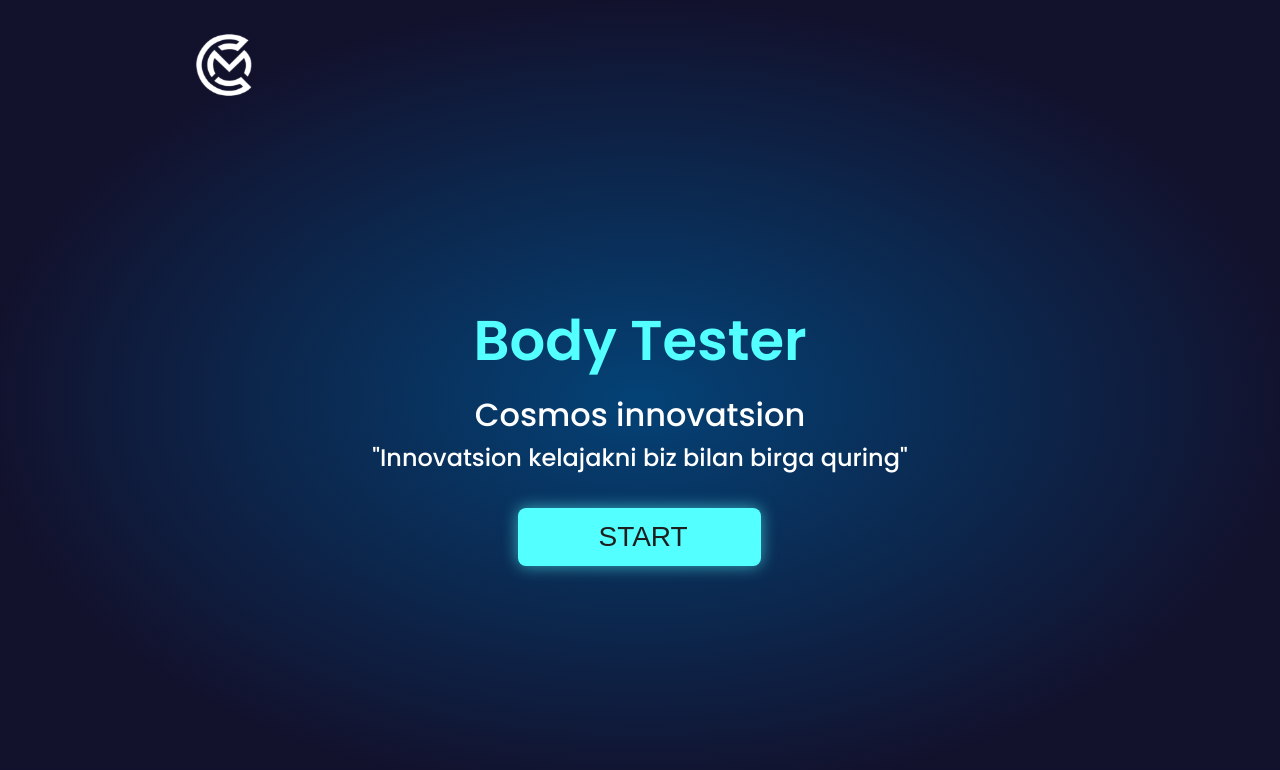
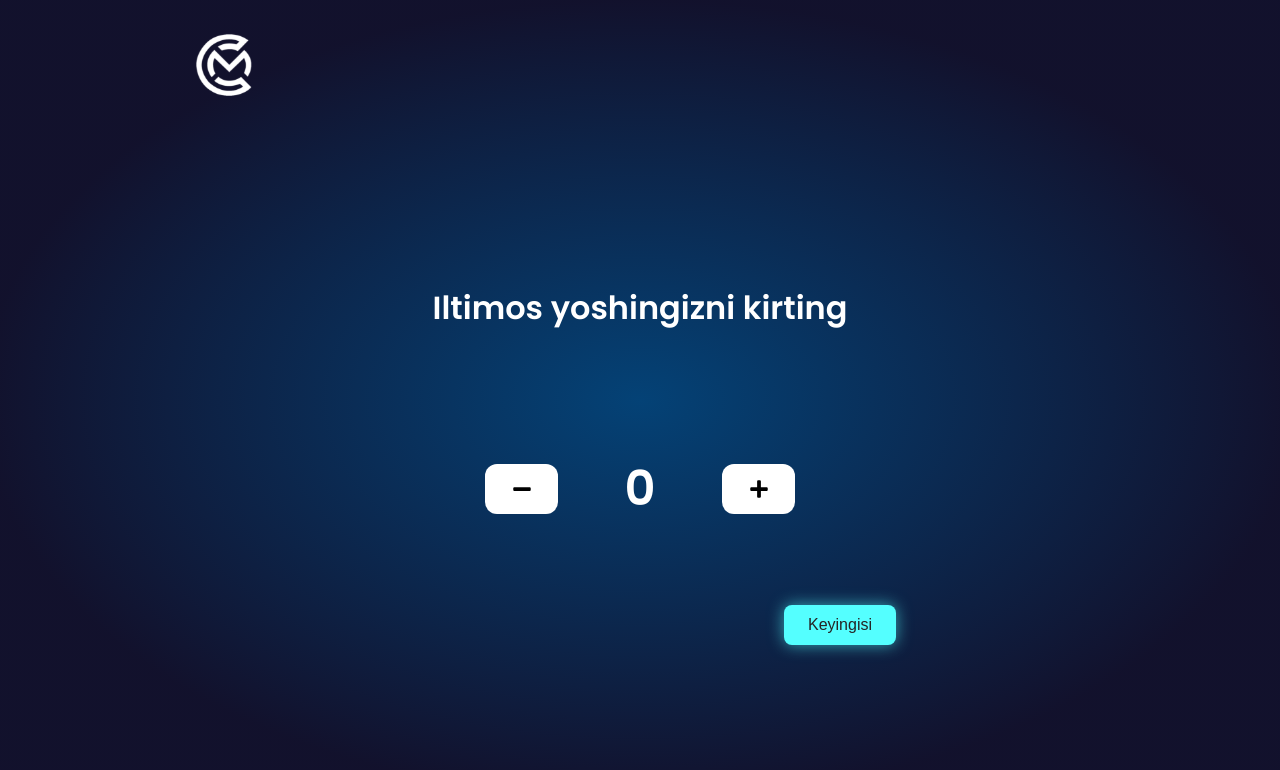
Before and after one commit to Baxtiyorovich04/Body_tester, a React (Create React App) app: page /age-input in a window 1280 px wide. Shown: the top 770 px of the page. Built offline with nearby package versions, Linux system fonts and the light colour scheme; a web font is replaced by a local one.

Commit message:
age entering page

```diff
--- a/package.json
+++ b/package.json
@@ -9,6 +9,8 @@
     "@testing-library/user-event": "^13.5.0",
     "react": "^19.2.3",
     "react-dom": "^19.2.3",
+    "react-icons": "^5.5.0",
+    "react-router-dom": "^7.12.0",
     "react-scripts": "5.0.1",
     "web-vitals": "^2.1.4"
   },
--- a/src/App.jsx
+++ b/src/App.jsx
@@ -1,14 +1,22 @@
 import React from 'react';
+import { BrowserRouter as Router, Routes, Route } from 'react-router-dom';
 import './App.scss';
-import Header from './layout/Header';
+import MainLayout from './layout/MainLayout';
 import Home from './pages/Home';
+import AgeInput from './pages/AgeInput';
 
 function App() {
   return (
-    <div className="App">
-      <Header />
-      <Home />
-    </div>
+    <Router>
+      <div className="App">
+        <MainLayout>
+          <Routes>
+            <Route path="/" element={<Home />} />
+            <Route path="/age-input" element={<AgeInput />} />
+          </Routes>
+        </MainLayout>
+      </div>
+    </Router>
   );
 }
 
--- /dev/null
+++ b/src/layout/MainLayout.jsx
@@ -0,0 +1,16 @@
+import React from 'react';
+import Header from './Header';
+import './MainLayout.scss';
+
+const MainLayout = ({ children }) => {
+  return (
+    <div className="main-layout">
+      <Header />
+      <main className="main-layout__content">
+        {children}
+      </main>
+    </div>
+  );
+};
+
+export default MainLayout;
--- /dev/null
+++ b/src/layout/MainLayout.scss
@@ -0,0 +1,14 @@
+.main-layout {
+  min-height: 100vh;
+  width: 100%;
+  display: flex;
+  flex-direction: column;
+
+  &__content {
+    flex: 1;
+    width: 100%;
+    display: flex;
+    align-items: center;
+    justify-content: center;
+  }
+}
--- /dev/null
+++ b/src/pages/AgeInput.jsx
@@ -0,0 +1,85 @@
+import React, { useState } from 'react';
+import { FaPlus, FaMinus } from 'react-icons/fa';
+import Button from '../components/Button';
+import './AgeInput.scss';
+
+const AgeInput = () => {
+  const [age, setAge] = useState(0);
+
+  const handleDecrease = () => {
+    if (age > 0) {
+      setAge(age - 1);
+    }
+  };
+
+  const handleIncrease = () => {
+    setAge(age + 1);
+  };
+
+  const handleInputChange = (e) => {
+    const value = e.target.value;
+    // Allow empty string or valid numbers
+    if (value === '' || /^\d+$/.test(value)) {
+      const numValue = value === '' ? 0 : parseInt(value, 10);
+      setAge(numValue);
+    }
+  };
+
+  const handleInputBlur = (e) => {
+    // Ensure age is at least 0 when input loses focus
+    if (e.target.value === '' || parseInt(e.target.value, 10) < 0) {
+      setAge(0);
+    }
+  };
+
+  const handleNext = () => {
+
+  };
+
+  return (
+    <div className="age-input">
+      <div className="age-input__container">
+        <div className="age-input__content">
+          <h2 className="age-input__title">Iltimos yoshingizni kirting</h2>
+
+          <div className="age-input__controls">
+            <button
+              className="age-input__button age-input__button--minus"
+              onClick={handleDecrease}
+              aria-label="Decrease age"
+            >
+              <FaMinus />
+            </button>
+
+            <input
+              type="text"
+              className="age-input__display"
+              value={age}
+              onChange={handleInputChange}
+              onBlur={handleInputBlur}
+              inputMode="numeric"
+              pattern="[0-9]*"
+              aria-label="Enter age"
+            />
+
+            <button
+              className="age-input__button age-input__button--plus"
+              onClick={handleIncrease}
+              aria-label="Increase age"
+            >
+              <FaPlus />
+            </button>
+          </div>
+
+          <div className="age-input__next-wrapper">
+            <Button onClick={handleNext} className="age-input__next-button">
+              Keyingisi
+            </Button>
+          </div>
+        </div>
+      </div>
+    </div>
+  );
+};
+
+export default AgeInput;
--- /dev/null
+++ b/src/pages/AgeInput.scss
@@ -0,0 +1,113 @@
+@import '../styles/base/variables';
+
+.age-input {
+  width: 100%;
+  padding: 32px 190px;
+  display: flex;
+  align-items: center;
+  justify-content: center;
+
+  &__container {
+    max-width: $container-width;
+    margin: 0 auto;
+    width: 100%;
+    display: flex;
+    align-items: center;
+    justify-content: center;
+  }
+
+  &__content {
+    display: flex;
+    flex-direction: column;
+    align-items: center;
+    justify-content: center;
+    gap: 48px;
+    position: relative;
+    width: 100%;
+  }
+
+  &__title {
+    font-family: 'Poppins', sans-serif;
+    font-weight: 600;
+    font-size: 32px;
+    text-align: center;
+    color: #fff;
+    margin-bottom:73px;
+  }
+
+  &__controls {
+    display: flex;
+    align-items: center;
+    justify-content: center;
+    gap: 32px;
+  }
+
+  &__button {
+    border-radius: 12px;
+    width: 73px;
+    height: 50px;
+    background: #fff;
+    border: none;
+    cursor: pointer;
+    display: flex;
+    align-items: center;
+    justify-content: center;
+    transition: all 0.3s ease;
+
+    svg {
+      color: #000;
+      font-size: 20px;
+    }
+
+    &:hover {
+      opacity: 0.9;
+      transform: scale(1.05);
+    }
+
+    &:active {
+      transform: scale(0.95);
+    }
+  }
+
+  &__display {
+    font-family: 'Poppins', sans-serif;
+    font-size: 48px;
+    font-weight: 600;
+    color: #fff;
+    width: 100px;
+    text-align: center;
+    background: transparent;
+    border: none;
+    outline: none;
+    padding: 0;
+
+    &::-webkit-outer-spin-button,
+    &::-webkit-inner-spin-button {
+      -webkit-appearance: none;
+      margin: 0;
+    }
+
+    &:focus {
+      border-bottom: 1px solid #54ffff;
+    }
+  }
+
+  &__next-wrapper {
+    margin-top: 32px;
+    display: flex;
+    justify-content: center;
+    width: 100%;
+  }
+
+  &__next-button {
+    border-radius: 8px;
+    padding: 8px 20px;
+    width: 112px;
+    height: 40px;
+    font-weight: 500;
+    font-size: 16px;
+    text-align: center;
+    color: #252525;
+    margin-left: 400px
+  }
+}
--- a/src/pages/Home.jsx
+++ b/src/pages/Home.jsx
@@ -1,10 +1,13 @@
 import React from 'react';
+import { useNavigate } from 'react-router-dom';
 import Button from '../components/Button';
 import './Home.scss';
 
 const Home = () => {
+  const navigate = useNavigate();
+
   const handleStart = () => {
-
+    navigate('/age-input');
   };
 
   return (
--- a/src/pages/Home.scss
+++ b/src/pages/Home.scss
@@ -1,20 +1,30 @@
+@import '../styles/base/variables';
+
 @import '../styles/base/variables';
 
 .home {
-    min-height: calc(100vh - 130px);
+    width: 100%;
+    padding: 32px 190px;
     display: flex;
     align-items: center;
     justify-content: center;
-    width: 100%;
 
-
+    &__container {
+        max-width: $container-width;
+        margin: 0 auto;
+        width: 100%;
+        display: flex;
+        align-items: center;
+        justify-content: center;
+    }
 
     &__content {
         text-align: center;
         display: flex;
         flex-direction: column;
         align-items: center;
-
+        justify-content: center;
+        width: 100%;
     }
 
     &__title {
```
Also changed, not shown: 1 other file (tests, documents, lock files or other folders).
